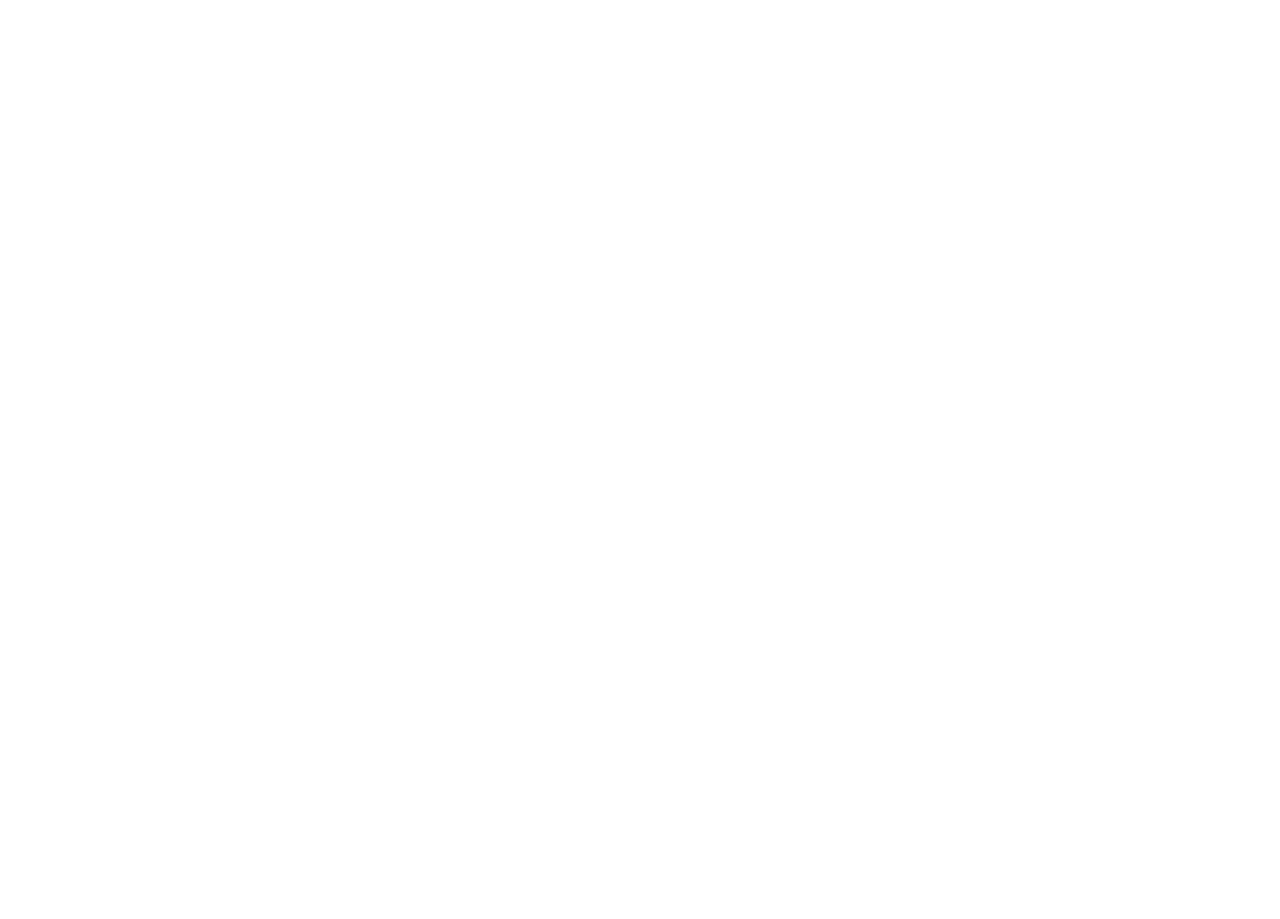
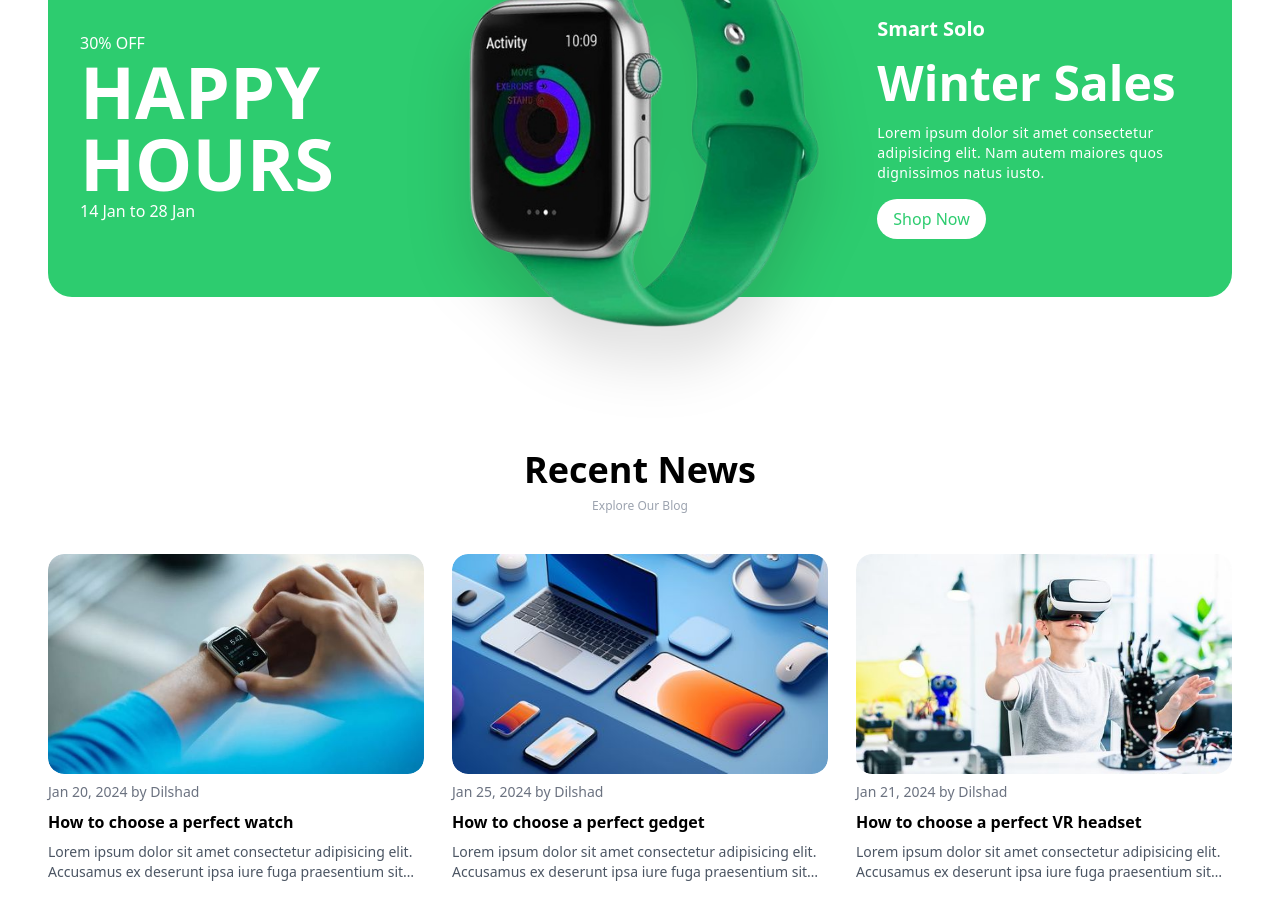
Before and after one commit to Mahjoob97/eshop, a React (Vite) app: page / in a window 1280 px wide. Shown: the part 3060-3979 px from the top of the page. Before the commit the page ends 2912 px from the top, so only its background shows below. Built offline with nearby package versions, Linux system fonts and the light colour scheme.

Commit message:
added the blog section

```diff
--- a/src/App.jsx
+++ b/src/App.jsx
@@ -7,9 +7,11 @@
 import Banner from "./components/Banner";
 import headphone from "./assets/headphone.png";
 import Products from "./components/Products";
+import smartwatch2 from "./assets/category/smartwatch2-removebg-preview.png";
+import Blogs from "./components/Blogs";
 
 const bannerData = {
-  discount: "30% off",
+  discount: "30% OFF",
   title: "Fine Smile",
   date: "10 Jan to 29 Jan",
   image: headphone,
@@ -18,6 +20,17 @@
   title4:
     "Lorem ipsum dolor sit amet consectetur adipisicing elit. Nam autem maiores quos dignissimos natus iusto.",
   bgColor: "#f42C37",
+};
+const bannerData2 = {
+  discount: "30% OFF",
+  title: "Happy Hours",
+  date: "14 Jan to 28 Jan",
+  image: smartwatch2,
+  title2: "Smart Solo",
+  title3: "Winter Sales",
+  title4:
+    "Lorem ipsum dolor sit amet consectetur adipisicing elit. Nam autem maiores quos dignissimos natus iusto.",
+  bgColor: "#2DCC6F",
 };
 
 const App = () => {
@@ -30,6 +43,8 @@
       <Service />
       <Banner data={bannerData} />
       <Products />
+      <Banner data={bannerData2} />
+      <Blogs />
     </div>
   );
 };
--- a/src/components/Banner.jsx
+++ b/src/components/Banner.jsx
@@ -23,7 +23,7 @@
             <img
               src={data.image}
               alt=""
-              className="scale-120 w-[220px] md:w-[340px] mx-auto drop-shadow-2xl object-cover"
+              className="scale-125 w-[220px] md:w-[340px] mx-auto drop-shadow-2xl object-cover"
             />
           </div>
           {/* third col */}
--- /dev/null
+++ b/src/components/Blogs.jsx
@@ -0,0 +1,67 @@
+import React from "react";
+import Heading from "./Heading";
+import img1 from "../assets/blog/blog-1.jpg";
+import img2 from "../assets/blog/blog-2.jpg";
+import img3 from "../assets/blog/blog-3.jpg";
+
+const BlogData = [
+  {
+    title: "How to choose a perfect watch",
+    subtitle:
+      "Lorem ipsum dolor sit amet consectetur adipisicing elit. Accusamus ex deserunt ipsa iure fuga praesentium sit exercitationem",
+    published: "Jan 20, 2024 by Dilshad",
+    image: img1,
+  },
+  {
+    title: "How to choose a perfect gedget",
+    subtitle:
+      "Lorem ipsum dolor sit amet consectetur adipisicing elit. Accusamus ex deserunt ipsa iure fuga praesentium sit exercitationem",
+    published: "Jan 25, 2024 by Dilshad",
+    image: img2,
+  },
+  {
+    title: "How to choose a perfect VR headset",
+    subtitle:
+      "Lorem ipsum dolor sit amet consectetur adipisicing elit. Accusamus ex deserunt ipsa iure fuga praesentium sit exercitationem",
+    published: "Jan 21, 2024 by Dilshad",
+    image: img3,
+  },
+];
+
+const Blogs = () => {
+  return (
+    <div className="py-12">
+      <div className="container">
+        {/* Heading section */}
+        <Heading title={"Recent News"} subtitle={"Explore Our Blog"} />
+
+        {/* Blog section */}
+        <div className="grid grid-cols-1 sm:grid-cols-2 md:grid-cols-3 gap-6 sm:gap-4 md:gap-7">
+          {/* Blog card */}
+          {BlogData.map((data, index) => (
+            <div key={index} className="bg-white dark:text-gray-900">
+              {/* image section */}
+              <div className="overflow-hidden rounded-2xl mb-2">
+                <img
+                  src={data.image}
+                  alt=""
+                  className="h-[220px] w-full object-cover rounded-2xl hover:scale-105 duration-500"
+                />
+              </div>
+              {/* content section */}
+              <div className="space-y-2">
+                <p className="text-sm text-gray-500">{data.published}</p>
+                <h1 className="font-bold line-clamp-1">{data.title}</h1>
+                <h1 className="line-clamp-2 text-sm text-gray-600 dark:text-gray-400">
+                  {data.subtitle}
+                </h1>
+              </div>
+            </div>
+          ))}
+        </div>
+      </div>
+    </div>
+  );
+};
+
+export default Blogs;
```
